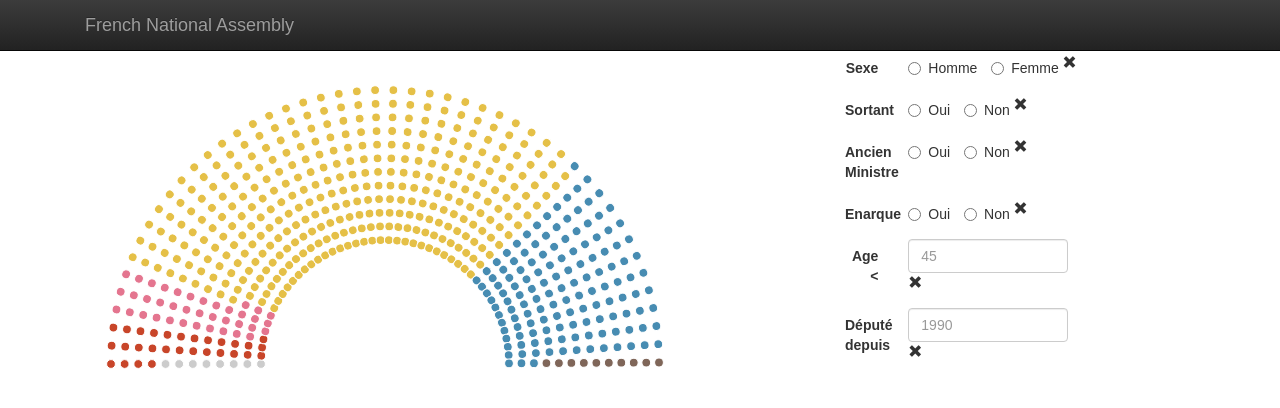
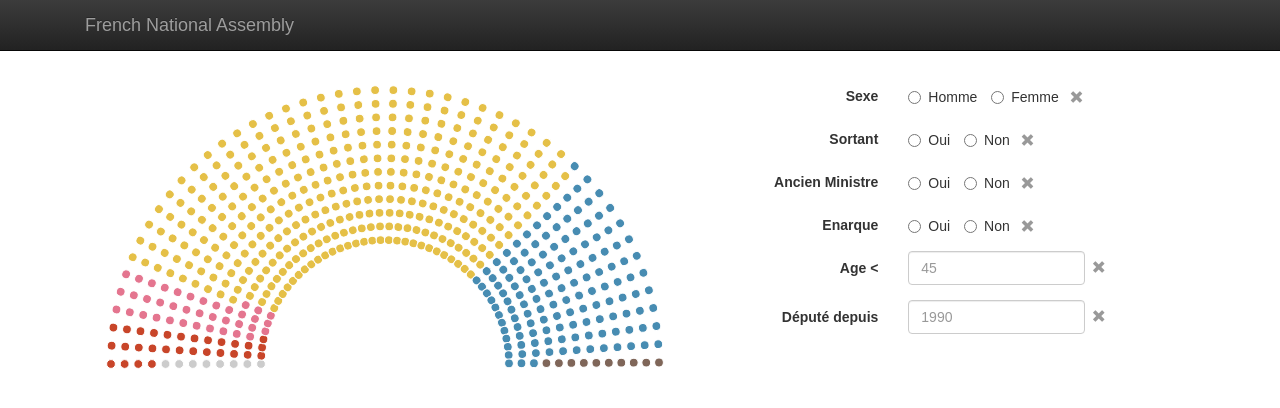
Before and after one commit to jonasrenault/assembly, a React (Create React App) app: page / in a window 1280 px wide. Shown: the top 408 px of the page. Built offline with nearby package versions, Linux system fonts and the light colour scheme.

Commit message:
Styling on filters

```diff
--- a/src/App.js
+++ b/src/App.js
@@ -80,13 +80,13 @@ class App extends Component {
           </Grid>
         </Navbar>
         <Grid className="main">
-          <Col xs={12} md={8}>
+          <Col md={7}>
             <Assembly data={this.state.deputies} onSelectDeputy={this.handleSelectDeputy} ref='assembly'/>
             <Overlay show={this.state.deputy !== null} target={this.state.target} container={() => ReactDOM.findDOMNode(this.refs.target)} placement='bottom'>
               <DeputyInfo deputy={this.state.deputy} />
             </Overlay>
           </Col>
-          <Col xs={6} md={4}>
+          <Col md={5}>
             <Filters onChange={this.handleFilter}></Filters>
           </Col>
         </Grid>
--- /dev/null
+++ b/src/Filters/Filters.css
@@ -0,0 +1,20 @@
+.filters-form {
+  margin-top: 2em;
+}
+.remove-icon {
+  display: inline-block;
+  padding-left: .5em;
+  cursor: pointer;
+  color: #999;
+}
+
+.remove-icon.top-padded {
+  padding-top: 7px;
+  vertical-align: middle;
+  line-height: 21px;
+}
+
+.input-inline {
+  display: inline-block;
+  width: 85%;
+}
--- a/src/Filters/Filters.js
+++ b/src/Filters/Filters.js
@@ -1,5 +1,6 @@
 import React, { Component } from 'react';
 import { Form, FormGroup, Radio, Glyphicon, ControlLabel, Col, FormControl} from 'react-bootstrap';
+import './Filters.css';
 
 class Filters extends Component {
   constructor(props) {
@@ -27,12 +28,12 @@ class Filters extends Component {
 
   render() {
     return (
-      <Form horizontal>
+      <Form horizontal className="filters-form">
         <FormGroup>
-          <Col componentClass={ControlLabel} sm={2}>
+          <Col componentClass={ControlLabel} sm={4}>
             Sexe
           </Col>
-          <Col sm={10}>
+          <Col sm={6}>
             <Radio name='sexe' value='M' checked={this.state.sexe === 'M'} onChange={this.handleChange} inline>
               Homme
             </Radio>
@@ -41,14 +42,14 @@ class Filters extends Component {
               Femme
             </Radio>
             {' '}
-            <Glyphicon glyph="remove" onClick={() => this.clearFilter('sexe')}/>
+            <Glyphicon glyph="remove" className="remove-icon top-padded" onClick={() => this.clearFilter('sexe')}/>
           </Col>
         </FormGroup>
         <FormGroup>
-          <Col componentClass={ControlLabel} sm={2}>
+          <Col componentClass={ControlLabel} sm={4}>
             Sortant
           </Col>
-          <Col sm={10}>
+          <Col sm={6}>
             <Radio name='sortant' value='Y' checked={this.state.sortant === 'Y'} onChange={this.handleChange} inline>
               Oui
             </Radio>
@@ -57,14 +58,14 @@ class Filters extends Component {
               Non
             </Radio>
             {' '}
-            <Glyphicon glyph="remove" onClick={() => this.clearFilter('sortant')}/>
+            <Glyphicon className="remove-icon top-padded" glyph="remove" onClick={() => this.clearFilter('sortant')}/>
           </Col>
         </FormGroup>
         <FormGroup>
-          <Col componentClass={ControlLabel} sm={2}>
+          <Col componentClass={ControlLabel} sm={4}>
             Ancien Ministre
           </Col>
-          <Col sm={10}>
+          <Col sm={6}>
             <Radio name='deja_ministre' value='Y' checked={this.state.deja_ministre === 'Y'} onChange={this.handleChange} inline>
               Oui
             </Radio>
@@ -73,14 +74,14 @@ class Filters extends Component {
               Non
             </Radio>
             {' '}
-            <Glyphicon glyph="remove" onClick={() => this.clearFilter('deja_ministre')}/>
+            <Glyphicon glyph="remove" className="remove-icon top-padded" onClick={() => this.clearFilter('deja_ministre')}/>
           </Col>
         </FormGroup>
         <FormGroup>
-          <Col componentClass={ControlLabel} sm={2}>
+          <Col componentClass={ControlLabel} sm={4}>
             Enarque
           </Col>
-          <Col sm={10}>
+          <Col sm={6}>
             <Radio name='ena' value='Y' checked={this.state.ena === 'Y'} onChange={this.handleChange} inline>
               Oui
             </Radio>
@@ -89,25 +90,25 @@ class Filters extends Component {
               Non
             </Radio>
             {' '}
-            <Glyphicon glyph="remove" onClick={() => this.clearFilter('ena')}/>
+            <Glyphicon glyph="remove" className="remove-icon top-padded" onClick={() => this.clearFilter('ena')}/>
           </Col>
         </FormGroup>
         <FormGroup>
-          <Col componentClass={ControlLabel} sm={2}>
+          <Col componentClass={ControlLabel} sm={4}>
             Age &lt;
           </Col>
           <Col sm={6}>
-            <FormControl type="number" name="age" placeholder="45" onChange={this.handleChange} value={this.state.age}/>
-            <Glyphicon glyph="remove" onClick={() => this.clearFilter('age')}/>
+            <FormControl type="number" name="age" placeholder="45" onChange={this.handleChange} value={this.state.age} className="input-inline"/>
+            <Glyphicon glyph="remove" className="remove-icon" onClick={() => this.clearFilter('age')}/>
           </Col>
         </FormGroup>
         <FormGroup>
-          <Col componentClass={ControlLabel} sm={2}>
+          <Col componentClass={ControlLabel} sm={4}>
             Député depuis
           </Col>
           <Col sm={6}>
-            <FormControl type="number" name="prem_election_depute" min="1970" placeholder="1990" onChange={this.handleChange} value={this.state.prem_election_depute}/>
-            <Glyphicon glyph="remove" onClick={() => this.clearFilter('prem_election_depute')}/>
+            <FormControl type="number" name="prem_election_depute" min="1970" placeholder="1990" onChange={this.handleChange} value={this.state.prem_election_depute} className="input-inline"/>
+            <Glyphicon glyph="remove" className="remove-icon" onClick={() => this.clearFilter('prem_election_depute')}/>
           </Col>
         </FormGroup>
       </Form>
```
